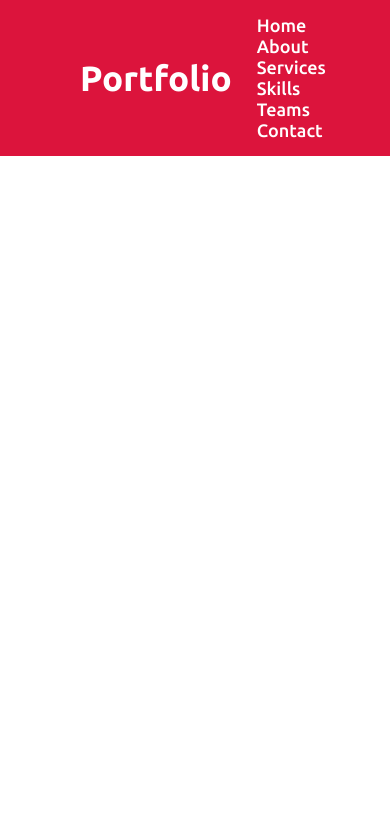
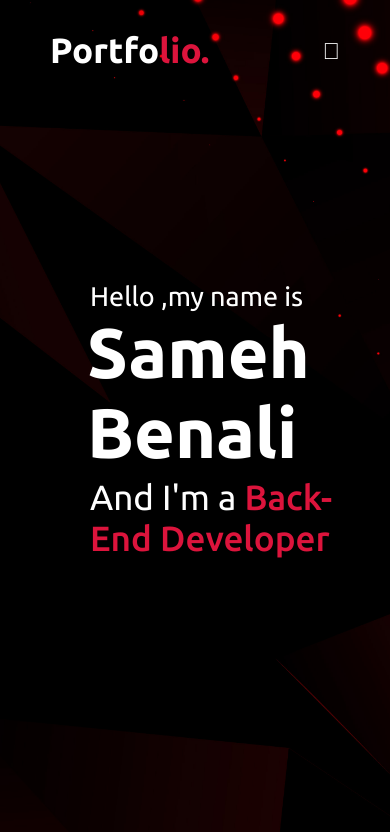
Before and after one commit to samehben3li/My-Portfolio, a plain HTML site: page index.html in a window 390 px wide. Shown: the top 832 px of the page. Drawn offline with nearby package versions, Linux system fonts and the light colour scheme.

Commit message:
home section < 01:31:00

```diff
--- a/index.html
+++ b/index.html
@@ -1,17 +1,20 @@
 <!DOCTYPE html>
 <html lang="en">
+
 <head>
     <meta charset="UTF-8">
     <meta http-equiv="X-UA-Compatible" content="IE=edge">
     <meta name="viewport" content="width=device-width, initial-scale=1.0">
     <title>Personnal Portfolio </title>
     <link rel="stylesheet" href="style.css">
-    <script src="https://kit.fontawesome.com/a076d05399.js" crossorigin="anonymous"></script>
+    <link rel="stylesheet" href="https://cdnjs.cloudflare.com/ajax/libs/font-awesome/5.15.4/css/fontawesome.min.css" integrity="sha512-P9vJUXK+LyvAzj8otTOKzdfF1F3UYVl13+F8Fof8/2QNb8Twd6Vb+VD52I7+87tex9UXxnzPgWA3rH96RExA7A==" crossorigin="anonymous" referrerpolicy="no-referrer" />
+    <script src="https://code.jquery.com/jquery-3.6.0.min.js"></script>
 </head>
+
 <body>
     <nav class="navbar">
         <div class="max-width">
-            <div class="logo"><a href="#">Portfo<span>lio</span></a></div>
+            <div class="logo"><a href="#">Portfo<span>lio.</span></a></div>
             <ul class="menu">
                 <li><a href="#">Home</a></li>
                 <li><a href="#">About</a></li>
@@ -20,7 +23,39 @@
                 <li><a href="#">Teams</a></li>
                 <li><a href="#">Contact</a></li>
             </ul>
+            <div class="menu-btn">
+                <i class="fas fa-bars"></i>
+            </div>
         </div>
     </nav>
+
+    <section class="home" id="home">
+        <div class="max-width">
+            <div class="home-content">
+                <div class="text-1">Hello ,my name is </div>
+                <div class="text-2">Sameh Benali</div>
+                <div class="text-3">And I'm a <span>Back-End Developer</span></div>
+            </div>
+        </div>
+    </section>
+
+    <p>Lorem ipsum dolor sit amet consectetur adipisicing elit. Soluta iusto esse totam tenetur provident, dolorum sed
+        voluptate non, maxime, sapiente culpa quidem debitis odio alias aliquid laudantium accusamus deserunt. Natus eos
+        explicabo dolorem error aspernatur. Repudiandae nihil doloremque possimus, nam corrupti tempora vero
+        consequuntur ipsa eligendi exercitationem beatae. Sunt culpa nulla temporibus blanditiis laudantium vero aut,
+        sequi officiis molestias id commodi necessitatibus voluptatem numquam quasi, sed iste. Adipisci commodi fugiat
+        voluptas quisquam iste deserunt labore quasi? Ex, accusantium autem ea, pariatur officiis quis animi ab
+        accusamus quibusdam id laborum tempore ipsum voluptates quam aperiam, excepturi voluptate aspernatur sapiente a!
+        Impedit, optio consequuntur. Pariatur ratione laborum id temporibus odit rerum sunt voluptates, natus quia
+        provident quidem quam expedita, dolorum quasi aliquid reprehenderit? Quam modi eaque eos quia quae dignissimos.
+        Voluptates dicta facere ad, asperiores animi ratione minima aspernatur, impedit nulla tempore hic! Eum modi
+        eligendi ea vero repellat reiciendis placeat sint hic aliquid exercitationem inventore ad, id maiores odio illo
+        quaerat corrupti sit consequatur sunt aliquam at quisquam eius. Qui pariatur laborum labore porro sed nulla
+        quis. Harum, excepturi animi! Repellat nihil dolorum deserunt dolore quaerat? Beatae rem sint facere amet, ipsum
+        distinctio delectus repudiandae, excepturi obcaecati quia at quos quasi.</p>
+
+        <script src="script.js"></script>
+
 </body>
+
 </html>
--- /dev/null
+++ b/script.js
@@ -0,0 +1,15 @@
+$(document).ready(function(){
+    $(window).scroll(function(){
+        if (this.scrollY > 20) {
+            $('.navbar').addClass('sticky')
+        } else {
+            $('.navbar').removeClass('sticky')
+        }
+    });
+
+    $(".menu-btn").click(function(){
+        $(".navbar .menu").toggleClass("active");
+        $(".menu-btn i").toggleClass("active");
+    });
+
+});
--- a/style.css
+++ b/style.css
@@ -13,9 +13,14 @@
 .navbar{
     position: fixed;
     width: 100%;
+    padding: 30px 0;
+    /*background: crimson;*/
+    font-family: 'Ubuntu' ,sans-serif;
+    transition: all 0.3s ease;
+}
+.navbar.sticky{
     padding: 15px 0;
     background: crimson;
-    font-family: 'Ubuntu' ,sans-serif;
 }
 .navbar .max-width{
     display: flex;
@@ -27,6 +32,13 @@
     font-size: 35px;
     font-weight: 600;
 }
+.navbar .logo a span{
+    color: crimson;
+    transition: all 0.3s ease;
+}
+.navbar.sticky .logo a span{
+    color: #fff;
+}
 .navbar .menu li{
     list-style: none;
     display: inline-block;
@@ -36,4 +48,89 @@
     font-size: 18px;
     font-weight: 500;
     margin-left: 25px;
+    transition: color 0.3s ease;
 }
+.navbar .menu li a:hover{
+    color: crimson;
+}
+.navbar.sticky .menu li a:hover{
+    color: #fff;
+}
+
+.menu-btn{
+    color: #fff;
+    font-size: 23px;
+    cursor: pointer;
+    display: none;
+}
+
+.home{
+    display: flex;
+    background: url("images/background.jpg") no-repeat center;
+    height: 100vh;
+    background-size: cover;
+    background-attachment: fixed;
+    color: #fff;
+    min-height: 500px;
+    font-family: 'Ubuntu' ,sans-serif;
+}
+.home .max-width{
+    margin: auto 0 auto 40px;
+}
+.home .home-content .text-1{
+    font-size: 27px;
+}
+.home .home-content .text-2{
+    font-size: 75px;
+    font-weight: 600;
+    margin-left: -3px;
+}
+.home .home-content .text-3{
+    font-size: 40px;
+    margin: 5px 0;
+}
+.home .home-content .text-3 span{
+    color: crimson;
+    font-weight: 500;
+}
+
+@media(max-width: 947px){
+    .max-width{
+        padding: 0 50px;
+    }
+    .menu-btn{
+        display: block;
+        z-index: 999;
+    }
+    .menu-btn i.active::before{
+        content: "\f00d";
+    }
+    .navbar .menu{
+        position: fixed;
+        height: 100vh;
+        width: 100%;
+        left: -100%;
+        top: 0;
+        background: #111;
+        text-align: center;
+        padding-top: 80px;
+        transition: all 0.3s ease;
+    }
+    .navbar .menu.active{
+        left: 0;
+    }
+    .navbar .menu li{
+        display: block;
+    }
+    .navbar .menu li a{
+        display: inline-block;
+        margin: 20px 0;
+        font-size: 25px;
+    }
+    .home .home-content .text-2{
+        font-size: 70px;
+    }
+    .home .home-content .text-3{
+        font-size: 35px;
+    }
+}
```
Also changed, not shown: images/background.jpg (added).
